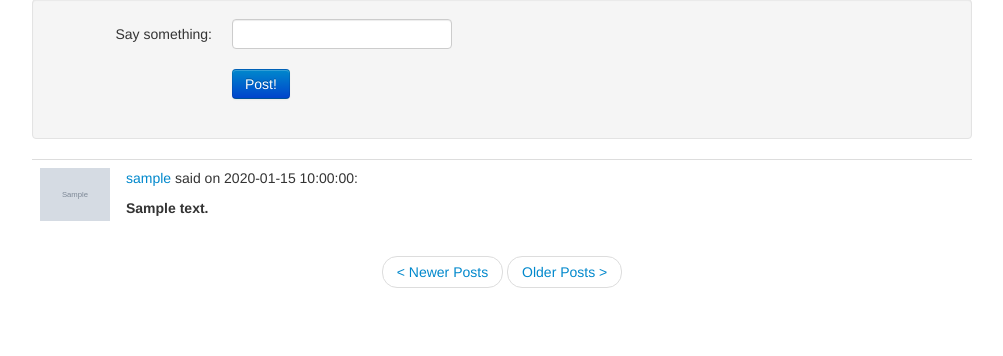
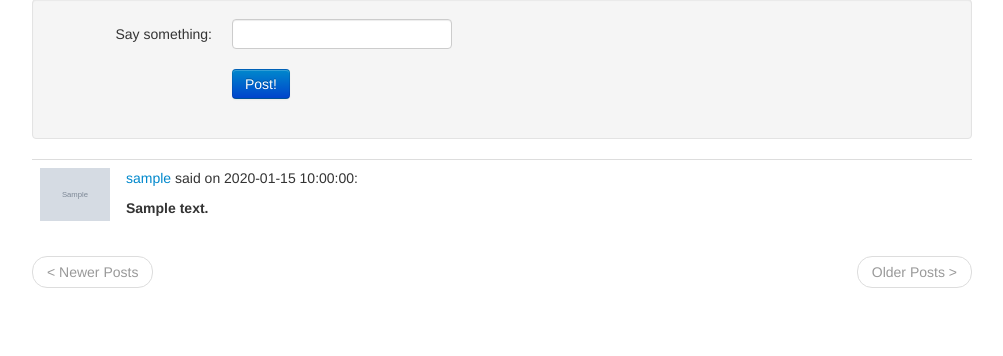
Before and after one commit to mosbasik/microblog, a Python web app: template app/templates/index.html in a window 1280 px wide. Shown: the part 123-479 px from the top of the page, without its empty margins (138-1141 px from the left). Run offline with Jinja, Linux system fonts and the light colour scheme; the template is opened without the code that fills it: most values are stand-ins (such as "Sample title", 1, 10 or a date in 2020); grey boxes marked "Sample" are stand-in pictures; form fields are guessed from the names that the template uses.

Commit message:
prettified index.html (completed)

```diff
--- a/app/templates/index.html
+++ b/app/templates/index.html
@@ -31,12 +31,12 @@
         {% if posts.has_prev %}
             <li class="previous"><a href="{{url_for('index', page=posts.prev_num)}}">< Newer Posts</a></li>
         {% else %}
-            <li class="previous-disabled"><a href="#">< Newer Posts</a></li>
+            <li class="previous disabled"><a href="#">< Newer Posts</a></li>
         {% endif %}
         {% if posts.has_next %}
             <li class="next"><a href="{{url_for('index', page=posts.next_num)}}">Older Posts ></a></li>
         {% else %}
-            <li class="next-disabled"><a href="#">Older Posts ></a></li>
+            <li class="next disabled"><a href="#">Older Posts ></a></li>
         {% endif %}
     </ul>
 {% endblock %}
--- a/config.py
+++ b/config.py
@@ -32,7 +32,7 @@
 ADMINS = ['phenryextra@zoho.com']
 
 # paginationt
-POSTS_PER_PAGE = 10
+POSTS_PER_PAGE = 2
 
 # name of the full text search database
 WHOOSH_BASE = os.path.join(basedir, 'search.db')
```
Also changed, not shown: app.db, 4 other files.
